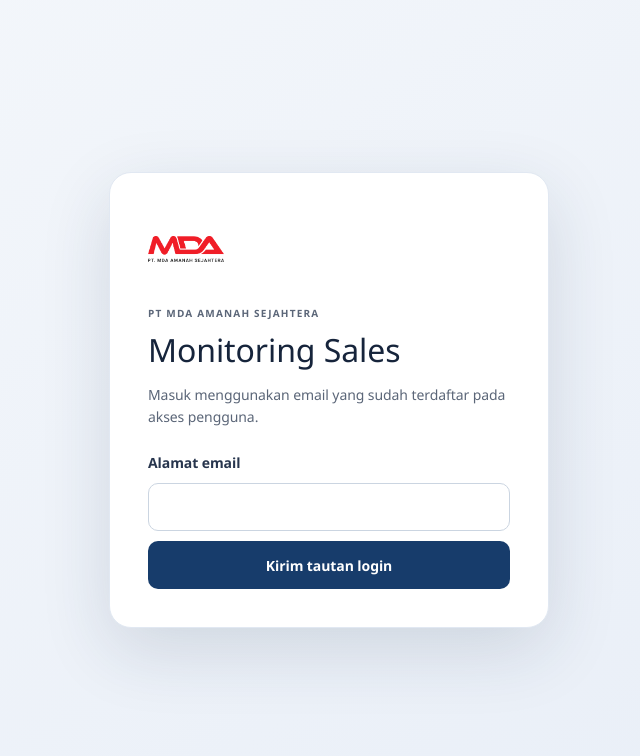
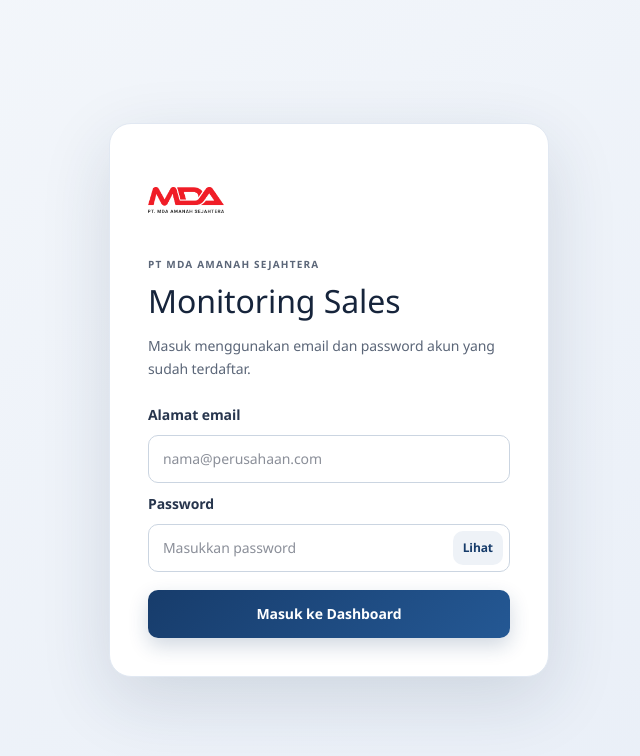
Before and after one commit to febyferdiaan-lgtm/Monitoring-Sales, a Next.js app: page /login in a window 1280 px wide. Shown: the top 756 px of the page, without its empty margins (311-951 px from the left). Built offline with nearby package versions, Linux system fonts and the light colour scheme; no server answers.

Commit message:
Add email password login

```diff
--- a/app/globals.css
+++ b/app/globals.css
@@ -29,10 +29,17 @@
 .login-card > p { color: #5b6678; line-height: 1.6; }
 .login-card form { display: grid; gap: 10px; margin-top: 24px; }
 .login-card label { color: #27354d; font-weight: 700; }
-.login-card input { min-height: 48px; border: 1px solid #cbd5e1; border-radius: 10px; padding: 0 14px; font: inherit; }
+.login-card input { width: 100%; min-height: 48px; border: 1px solid #cbd5e1; border-radius: 10px; padding: 0 14px; background: #fff; color: #172033; font: inherit; transition: border-color .18s ease, box-shadow .18s ease; }
+.login-card input:focus { border-color: #173c6b; box-shadow: 0 0 0 3px rgba(23, 60, 107, .1); outline: 0; }
 .login-card button { min-height: 48px; border: 0; border-radius: 10px; background: #173c6b; color: #fff; font: inherit; font-weight: 700; cursor: pointer; }
+.login-password-field { position: relative; }
+.login-password-field input { padding-right: 104px; }
+.login-card .password-toggle { position: absolute; top: 50%; right: 7px; min-height: 34px; padding: 0 10px; transform: translateY(-50%); background: #eef2f7; color: #173c6b; font-size: 12px; }
+.login-card .login-submit { margin-top: 8px; background: linear-gradient(135deg, #173c6b, #245894); box-shadow: 0 8px 20px rgba(23, 60, 107, .2); }
+.login-card .login-submit:hover { background: linear-gradient(135deg, #12335d, #1d4c83); }
 .login-card button:disabled { opacity: .65; cursor: wait; }
 .login-status { margin-top: 18px; padding: 12px 14px; border-radius: 10px; background: #edf5ff; color: #173c6b !important; }
+.login-status.login-error { border: 1px solid #f5c2c5; background: #fff1f2; color: #a61b29 !important; }
 button, input, select, textarea { font: inherit; }
 button { color: inherit; }
 button:focus-visible, input:focus-visible, select:focus-visible, textarea:focus-visible, tr:focus-visible { outline: 2px solid var(--red); outline-offset: 2px; }
--- a/app/login/login-client.tsx
+++ b/app/login/login-client.tsx
@@ -1,10 +1,14 @@
 "use client";
 
 import { FormEvent, useState } from "react";
+import { useRouter } from "next/navigation";
 import { createSupabaseBrowserClient } from "../supabase/client";
 
 export default function LoginClient() {
+  const router = useRouter();
   const [email, setEmail] = useState("");
+  const [password, setPassword] = useState("");
+  const [showPassword, setShowPassword] = useState(false);
   const [status, setStatus] = useState("");
   const [loading, setLoading] = useState(false);
 
@@ -13,12 +17,26 @@
     setLoading(true);
     setStatus("");
     const supabase = createSupabaseBrowserClient();
-    const { error } = await supabase.auth.signInWithOtp({
+    const { error } = await supabase.auth.signInWithPassword({
       email: email.trim().toLowerCase(),
-      options: { emailRedirectTo: `${window.location.origin}/auth/callback` },
+      password,
     });
-    setLoading(false);
-    setStatus(error ? error.message : "Tautan login sudah dikirim. Silakan periksa email Anda.");
+    if (error) {
+      setLoading(false);
+      setStatus("Email atau password tidak sesuai.");
+      return;
+    }
+
+    const access = await fetch("/api/me", { cache: "no-store" });
+    if (!access.ok) {
+      await supabase.auth.signOut();
+      setLoading(false);
+      setStatus("Akun ini belum terdaftar atau aksesnya sudah dinonaktifkan.");
+      return;
+    }
+
+    router.replace("/");
+    router.refresh();
   }
 
   return (
@@ -27,13 +45,20 @@
         <img src="/mda-logo.png" alt="PT MDA Amanah Sejahtera" />
         <p className="eyebrow">PT MDA AMANAH SEJAHTERA</p>
         <h1>Monitoring Sales</h1>
-        <p>Masuk menggunakan email yang sudah terdaftar pada akses pengguna.</p>
+        <p>Masuk menggunakan email dan password akun yang sudah terdaftar.</p>
         <form onSubmit={submit}>
           <label htmlFor="email">Alamat email</label>
-          <input id="email" type="email" value={email} onChange={(event) => setEmail(event.target.value)} required autoComplete="email" />
-          <button type="submit" disabled={loading}>{loading ? "Mengirim…" : "Kirim tautan login"}</button>
+          <input id="email" type="email" value={email} onChange={(event) => setEmail(event.target.value)} required autoComplete="username" placeholder="nama@perusahaan.com" />
+          <label htmlFor="password">Password</label>
+          <div className="login-password-field">
+            <input id="password" type={showPassword ? "text" : "password"} value={password} onChange={(event) => setPassword(event.target.value)} required autoComplete="current-password" placeholder="Masukkan password" />
+            <button type="button" className="password-toggle" onClick={() => setShowPassword((shown) => !shown)} aria-label={showPassword ? "Sembunyikan password" : "Tampilkan password"}>
+              {showPassword ? "Sembunyikan" : "Lihat"}
+            </button>
+          </div>
+          <button type="submit" className="login-submit" disabled={loading}>{loading ? "Memeriksa…" : "Masuk ke Dashboard"}</button>
         </form>
-        {status ? <p className="login-status" role="status">{status}</p> : null}
+        {status ? <p className="login-status login-error" role="alert">{status}</p> : null}
       </section>
     </main>
   );
```
